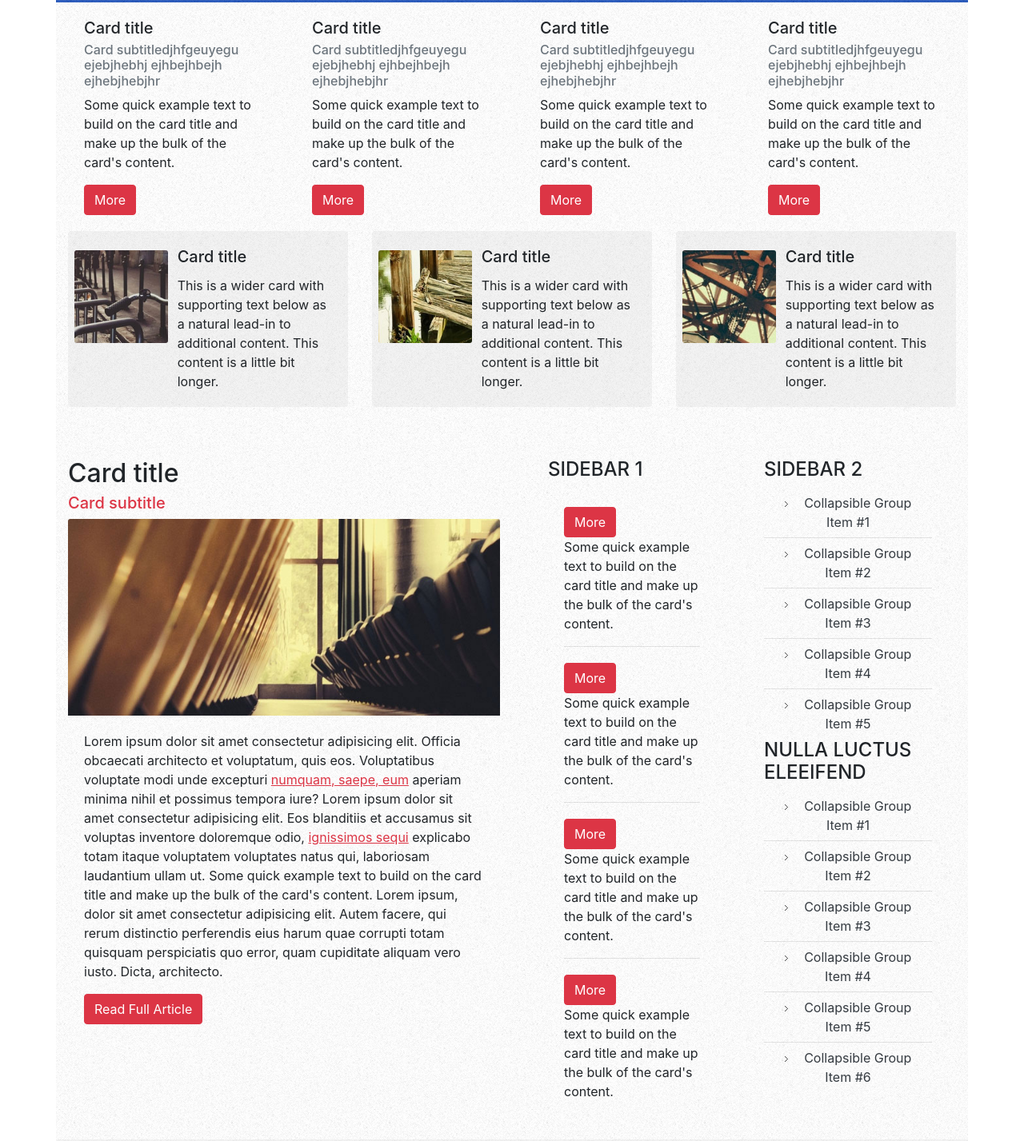
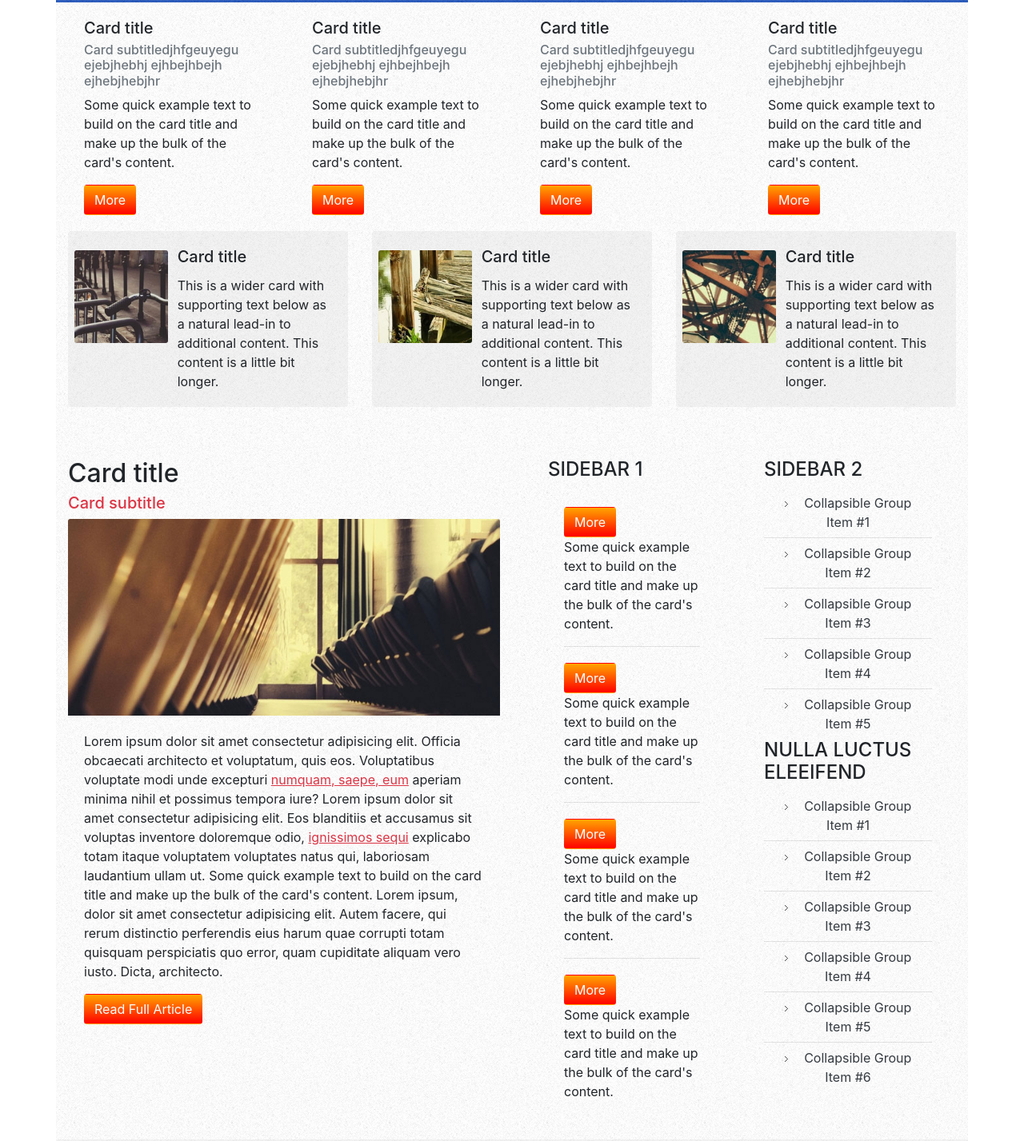
Before and after one commit to elozano03/chall6, a plain HTML site: page index.html in a window 1280 px wide. Shown: the part 631-2058 px from the top of the page at 80% size. Drawn offline with nearby package versions, Linux system fonts and the light colour scheme.

Commit message:
switch 6

```diff
--- a/index.html
+++ b/index.html
@@ -60,7 +60,7 @@
                                     ejhbejhbejh ejhebjhebjhr</h6>
                                 <p class="card-text">Some quick example text to build on the card title and make up the
                                     bulk of the card's content.</p>
-                                <a href="#" class="btn btn-danger">More</a>
+                                <a href="#" class="btn btn-color">More</a>
                             </div>
                         </div>
                     </div>
@@ -72,7 +72,7 @@
                                     ejhbejhbejh ejhebjhebjhr</h6>
                                 <p class="card-text">Some quick example text to build on the card title and make up the
                                     bulk of the card's content.</p>
-                                <a href="#" class="btn btn-danger">More</a>
+                                <a href="#" class="btn btn-color">More</a>
                             </div>
                         </div>
                     </div>
@@ -84,7 +84,7 @@
                                     ejhbejhbejh ejhebjhebjhr</h6>
                                 <p class="card-text">Some quick example text to build on the card title and make up the
                                     bulk of the card's content.</p>
-                                <a href="#" class="btn btn-danger">More</a>
+                                <a href="#" class="btn btn-color">More</a>
                             </div>
                         </div>
                     </div>
@@ -96,7 +96,7 @@
                                     ejhbejhbejh ejhebjhebjhr</h6>
                                 <p class="card-text">Some quick example text to build on the card title and make up the
                                     bulk of the card's content.</p>
-                                <a href="#" class="btn btn-danger">More</a>
+                                <a href="#" class="btn btn-color">More</a>
                             </div>
                         </div>
                     </div>
@@ -178,7 +178,7 @@
                                     card's content. Lorem ipsum, dolor sit amet consectetur adipisicing elit. Autem
                                     facere, qui rerum distinctio perferendis eius harum quae corrupti totam quisquam
                                     perspiciatis quo error, quam cupiditate aliquam vero iusto. Dicta, architecto.</p>
-                                <a href="#" class="btn btn-danger">Read Full Article</a>
+                                <a href="#" class="btn btn-color">Read Full Article</a>
                             </div>
                         </div>
                     </div>
@@ -190,7 +190,7 @@
                                         <h4 class="card-title">SIDEBAR 1</h4>
                                         <div class="card border-0 sect3_art">
                                             <div class="card-body pb-0">
-                                                <a href="#" class="btn btn-danger">More</a>
+                                                <a href="#" class="btn btn-color">More</a>
                                                 <p class="card-text">Some quick example text to build on the card title
                                                     and make up the
                                                     bulk of the card's content.</p>
@@ -199,7 +199,7 @@
                                         </div>
                                         <div class="card border-0 sect3_art">
                                             <div class="card-body pb-0">
-                                                <a href="#" class="btn btn-danger">More</a>
+                                                <a href="#" class="btn btn-color">More</a>
                                                 <p class="card-text">Some quick example text to build on the card title
                                                     and make up the
                                                     bulk of the card's content.</p>
@@ -208,7 +208,7 @@
                                         </div>
                                         <div class="card border-0 sect3_art">
                                             <div class="card-body pb-0">
-                                                <a href="#" class="btn btn-danger">More</a>
+                                                <a href="#" class="btn btn-color">More</a>
                                                 <p class="card-text">Some quick example text to build on the card title
                                                     and make up the
                                                     bulk of the card's content.</p>
@@ -217,7 +217,7 @@
                                         </div>
                                         <div class="card border-0 sect3_art">
                                             <div class="card-body pb-0">
-                                                <a href="#" class="btn btn-danger">More</a>
+                                                <a href="#" class="btn btn-color">More</a>
                                                 <p class="card-text">Some quick example text to build on the card title
                                                     and make up the
                                                     bulk of the card's content.</p>
@@ -547,7 +547,7 @@
                                     <div class="col-4 p-1"><img src="images/pics12.jpg" class="w-100""></div>
                                 </div>
                             </figure>
-                            <a href="#" class="btn btn-danger">More</a>
+                            <a href="#" class="btn btn-color">More</a>
                         </div>
                         <div class="col-12 col-md-6 col-lg-3">
                             <h5 class="card-title text-center mt-4 mb-4">Card title</h5>
--- a/style.css
+++ b/style.css
@@ -19,6 +19,7 @@ h1{
 
 nav{
     font-family: 'Abel';
+    background-image: linear-gradient(to top, rgb(0, 162, 255), rgb(0, 174, 255)) ;
 }
 
 /* FIN HEADER */
@@ -30,6 +31,11 @@ main, .sect1_art, .img_header, .sect3_art{
 
 .sect2_art, footer{
     background-image: url(images/fond-article.png);
+}
+
+.btn-color{
+    background-image: linear-gradient(to top, red, orange);
+    color: white;
 }
 
 /* FIN MAIN */
```
